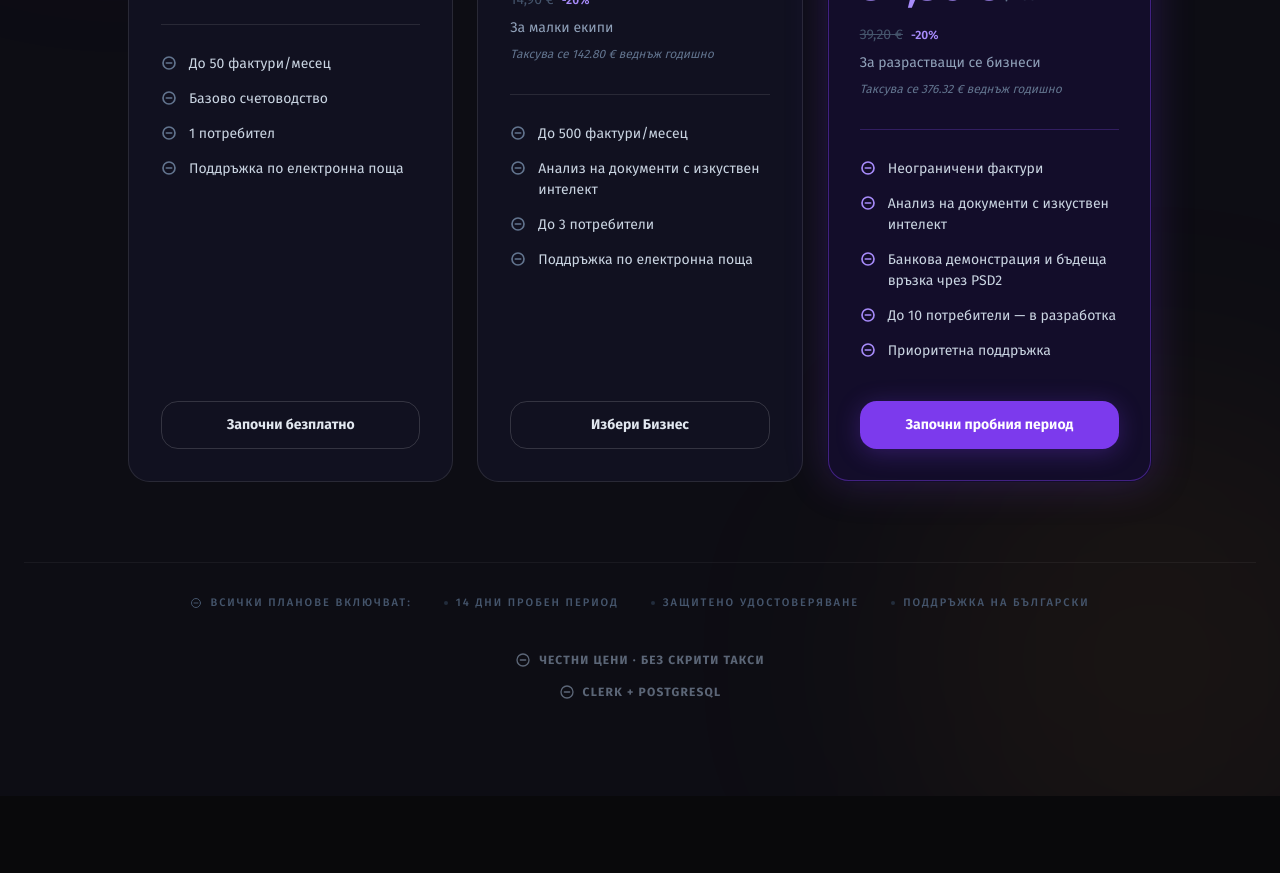
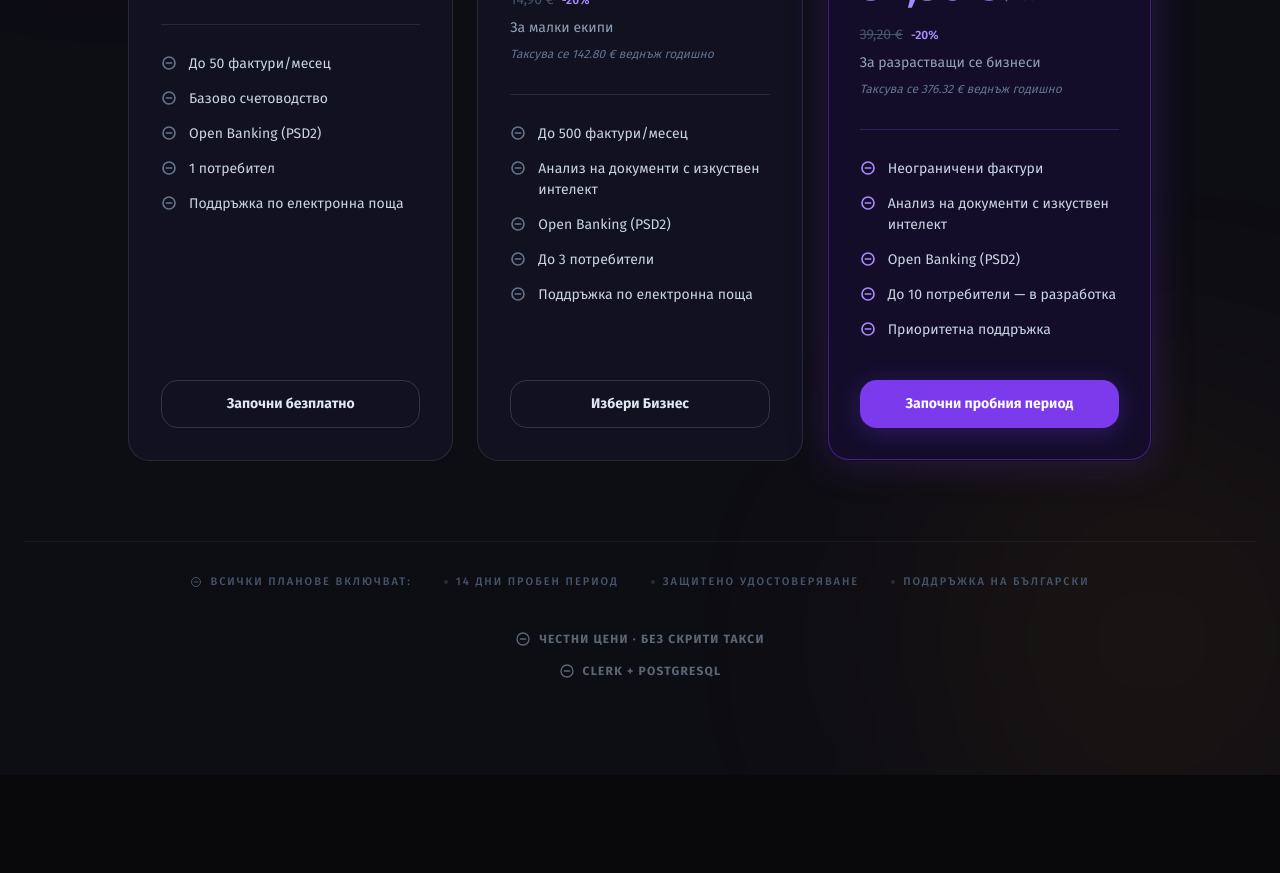
Before and after one commit to lukezester-ai/officia, a Next.js app: page /en in a window 1280 px wide. Shown: the part 4400-5273 px from the top of the page. Built offline with nearby package versions, Linux system fonts and the light colour scheme.

Commit message:
feat: add Open Banking (PSD2) to all plan feature lists

```diff
--- a/src/app/[lang]/PricingSection.tsx
+++ b/src/app/[lang]/PricingSection.tsx
@@ -33,6 +33,7 @@ const plans: PricingPlan[] = [
     features: [
       "До 50 фактури/месец",
       "Базово счетоводство",
+      "Open Banking (PSD2)",
       "1 потребител",
       "Поддръжка по електронна поща",
     ],
@@ -50,6 +51,7 @@ const plans: PricingPlan[] = [
     features: [
       "До 500 фактури/месец",
       "Анализ на документи с изкуствен интелект",
+      "Open Banking (PSD2)",
       "До 3 потребители",
       "Поддръжка по електронна поща",
     ],
@@ -67,7 +69,7 @@ const plans: PricingPlan[] = [
     features: [
       "Неограничени фактури",
       "Анализ на документи с изкуствен интелект",
-      "Банкова демонстрация и бъдеща връзка чрез PSD2",
+      "Open Banking (PSD2)",
       "До 10 потребители — в разработка",
       "Приоритетна поддръжка",
     ],
```
